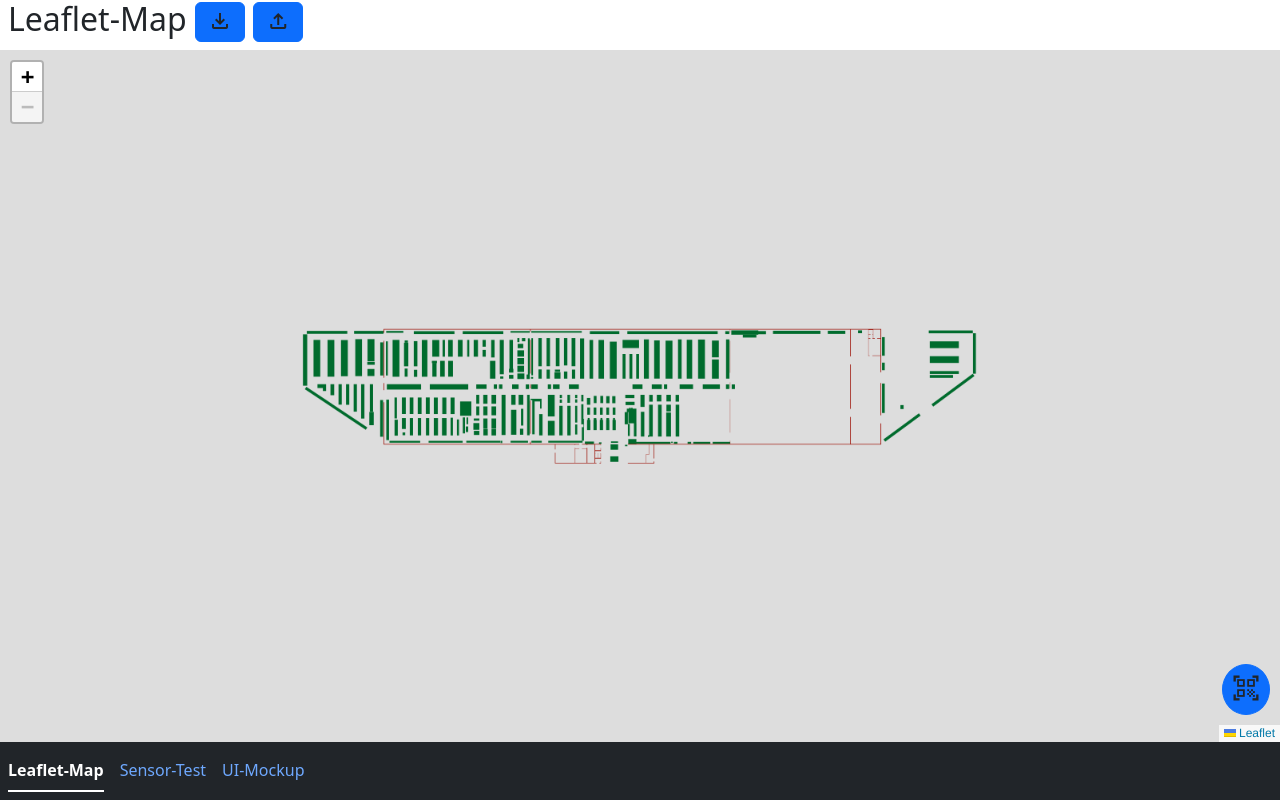
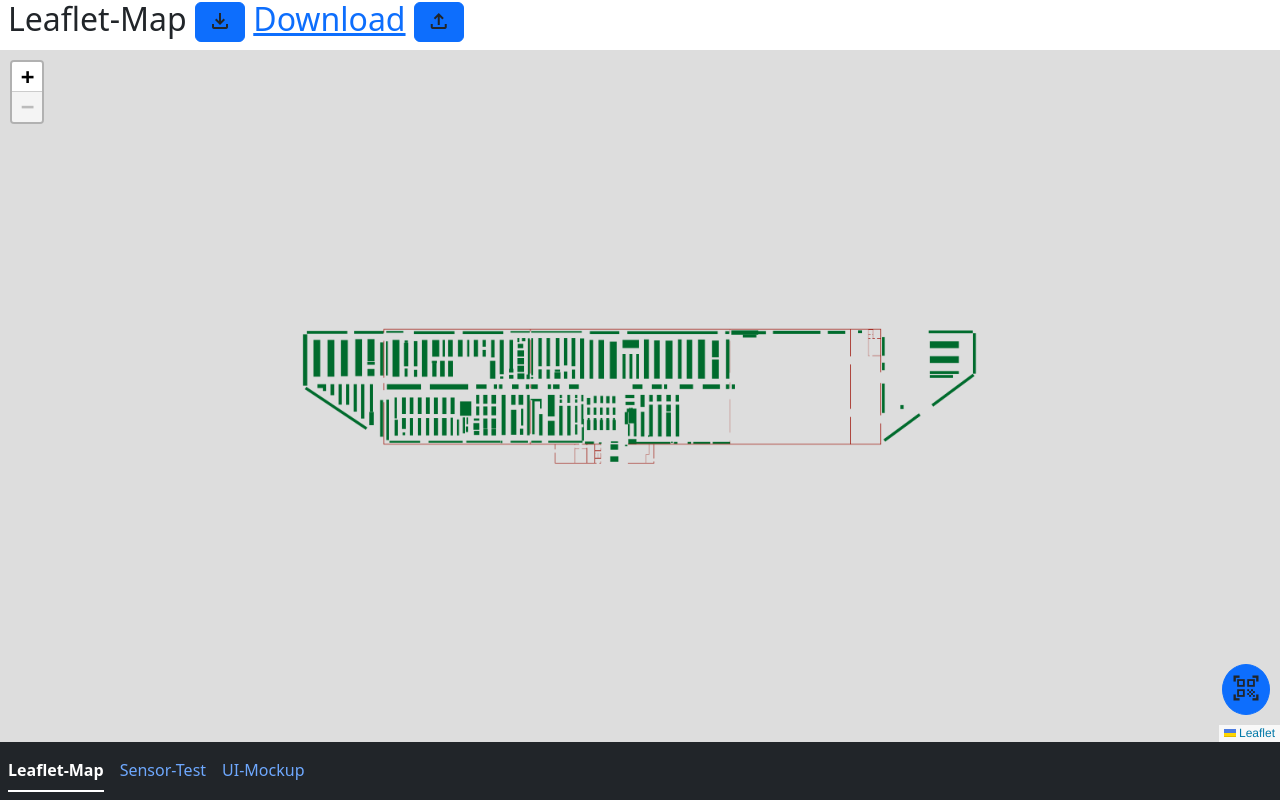
Before and after one commit to danielgilbers/indoor-navigation, a plain HTML site: page index.html in a window 1280 px wide. Both pictures are taken after a click on the button "download". Drawn offline with nearby package versions, Linux system fonts and the light colour scheme.

Commit message:
add json download

```diff
--- a/index.html
+++ b/index.html
@@ -23,6 +23,9 @@
                     <button class="btn btn-primary text-dark lh-1" type="button" id="download">
                         <span class="material-symbols-outlined">download</span>
                     </button>
+
+                    <a download="info.txt" id="downloadlink" class="d-none">Download</a>
+
                     <button class="btn btn-primary text-dark lh-1" type="button" id="upload">
                         <span class="material-symbols-outlined">upload</span>
                     </button>
--- a/js/map.js
+++ b/js/map.js
@@ -93,11 +93,12 @@
 
 function createJSON() {
   const json = JSON.stringify(nodes)
-  console.log(nodes)
   console.log(json)
+  var link = document.getElementById('downloadlink');
+    link.href = makeTextFile(json);
+    link.classList.remove('d-none');
 }
 
-/*
 var textFile = null,
   makeTextFile = function (text) {
     var data = new Blob([text], {type: 'text/plain'});
@@ -113,7 +114,7 @@
     // returns a URL you can use as a href
     return textFile;
   };
-*/
+
 /*
 //var line = L.polyline([boundleft, boundright]).addTo(map);
 let gridSize = 10
```
